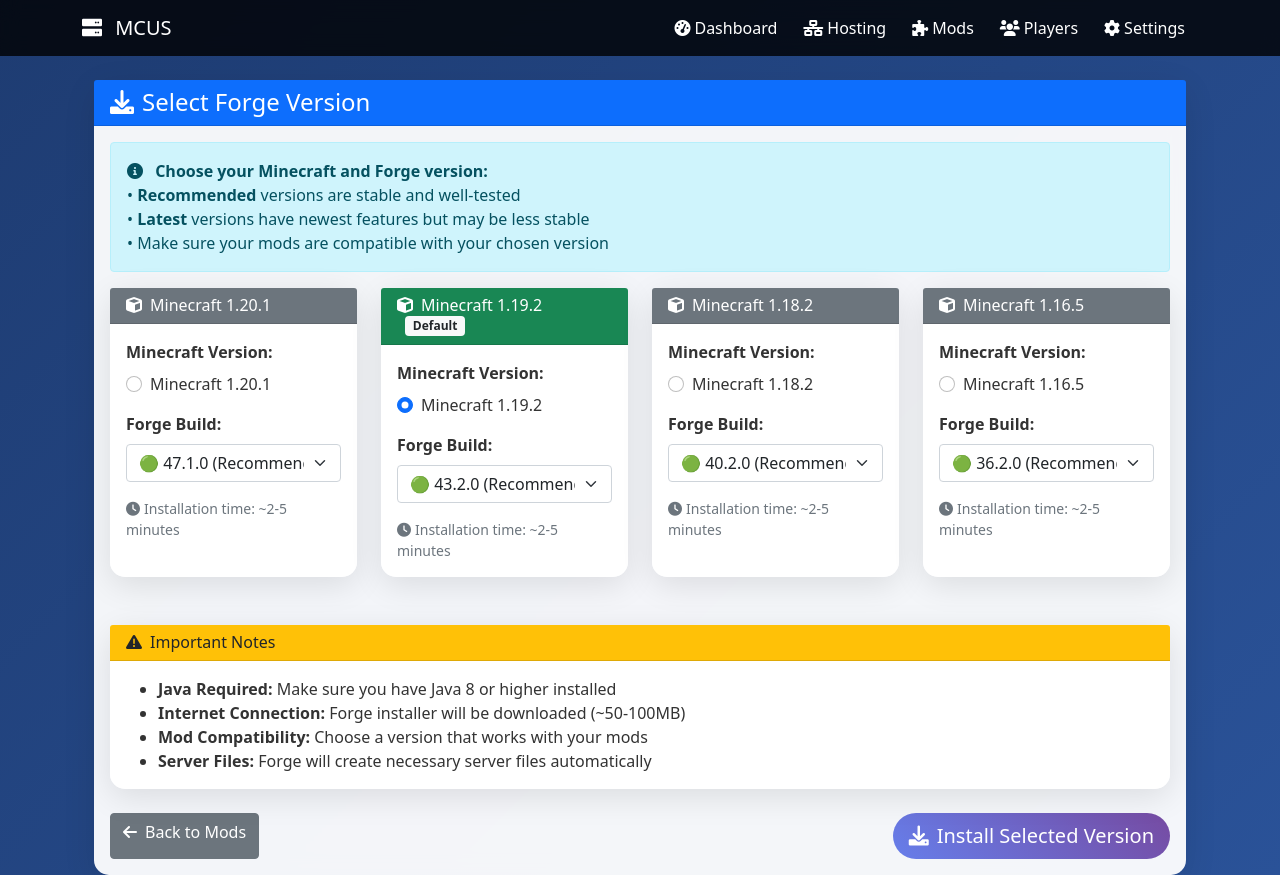
After one commit to billibobby/MCUS, a Flask app: page /select_forge_version in a window 1280 px wide. The commit adds this page. Run offline with Flask 2, Linux system fonts and the light colour scheme.

Commit message:
Add Forge version selection feature - Users can now choose specific Minecraft and Forge versions before installation

```diff
--- a/templates/dashboard.html
+++ b/templates/dashboard.html
@@ -44,7 +44,7 @@
                         <a href="/start_server" class="btn btn-success">
                             <i class="fas fa-play me-2"></i>Start Server
                         </a>
-                        <a href="/install_forge" class="btn btn-warning">
+                        <a href="/select_forge_version" class="btn btn-warning">
                             <i class="fas fa-download me-2"></i>Install Forge
                         </a>
                     {% endif %}
--- a/templates/mods.html
+++ b/templates/mods.html
@@ -19,7 +19,7 @@
                             <i class="fas fa-download fa-3x text-primary mb-3"></i>
                             <h6>Step 1: Install Forge</h6>
                             <p class="text-muted">Set up the mod loader for Minecraft</p>
-                            <a href="/install_forge" class="btn btn-primary">
+                            <a href="/select_forge_version" class="btn btn-primary">
                                 <i class="fas fa-download me-2"></i>Install Forge
                             </a>
                         </div>
@@ -130,7 +130,7 @@
                 <a href="/popular_mods" class="btn btn-info w-100 mb-2">
                     <i class="fas fa-star me-2"></i>Popular Mods
                 </a>
-                <a href="/install_forge" class="btn btn-warning w-100">
+                <a href="/select_forge_version" class="btn btn-warning w-100">
                     <i class="fas fa-download me-2"></i>Install Forge
                 </a>
             </div>
--- /dev/null
+++ b/templates/select_forge_version.html
@@ -0,0 +1,137 @@
+{% extends "base.html" %}
+
+{% block title %}Select Forge Version - MCUS{% endblock %}
+
+{% block content %}
+<div class="container mt-4">
+    <div class="row">
+        <div class="col-12">
+            <div class="card border-primary">
+                <div class="card-header bg-primary text-white">
+                    <h4 class="mb-0">
+                        <i class="fas fa-download me-2"></i>Select Forge Version
+                    </h4>
+                </div>
+                <div class="card-body">
+                    <div class="alert alert-info">
+                        <i class="fas fa-info-circle me-2"></i>
+                        <strong>Choose your Minecraft and Forge version:</strong><br>
+                        • <strong>Recommended</strong> versions are stable and well-tested<br>
+                        • <strong>Latest</strong> versions have newest features but may be less stable<br>
+                        • Make sure your mods are compatible with your chosen version
+                    </div>
+
+                    <form action="{{ url_for('install_forge_version') }}" method="post">
+                        <div class="row">
+                            {% for mc_version, version_info in forge_versions.items() %}
+                            <div class="col-md-6 col-lg-3 mb-4">
+                                <div class="card h-100 border-{% if mc_version == '1.19.2' %}success{% else %}secondary{% endif %}">
+                                    <div class="card-header bg-{% if mc_version == '1.19.2' %}success{% else %}secondary{% endif %} text-white">
+                                        <h6 class="mb-0">
+                                            <i class="fas fa-cube me-2"></i>{{ version_info.name }}
+                                            {% if mc_version == '1.19.2' %}
+                                            <span class="badge bg-light text-dark ms-2">Default</span>
+                                            {% endif %}
+                                        </h6>
+                                    </div>
+                                    <div class="card-body">
+                                        <div class="mb-3">
+                                            <label class="form-label fw-bold">Minecraft Version:</label>
+                                            <div class="form-check">
+                                                <input class="form-check-input" type="radio" name="minecraft_version"
+                                                       id="mc_{{ mc_version }}" value="{{ mc_version }}"
+                                                       {% if mc_version == '1.19.2' %}checked{% endif %}>
+                                                <label class="form-check-label" for="mc_{{ mc_version }}">
+                                                    {{ version_info.name }}
+                                                </label>
+                                            </div>
+                                        </div>
+
+                                        <div class="mb-3">
+                                            <label class="form-label fw-bold">Forge Build:</label>
+                                            <select class="form-select" name="forge_build" id="forge_{{ mc_version }}">
+                                                <option value="{{ version_info.recommended }}" class="text-success">
+                                                    🟢 {{ version_info.recommended }} (Recommended)
+                                                </option>
+                                                <option value="{{ version_info.latest }}" class="text-primary">
+                                                    🔵 {{ version_info.latest }} (Latest)
+                                                </option>
+                                                {% for build in version_info.builds[2:] %}
+                                                <option value="{{ build }}" class="text-secondary">
+                                                    ⚪ {{ build }}
+                                                </option>
+                                                {% endfor %}
+                                            </select>
+                                        </div>
+
+                                        <div class="small text-muted">
+                                            <i class="fas fa-clock me-1"></i>Installation time: ~2-5 minutes
+                                        </div>
+                                    </div>
+                                </div>
+                            </div>
+                            {% endfor %}
+                        </div>
+
+                        <div class="row mt-4">
+                            <div class="col-12">
+                                <div class="card border-warning">
+                                    <div class="card-header bg-warning text-dark">
+                                        <h6 class="mb-0">
+                                            <i class="fas fa-exclamation-triangle me-2"></i>Important Notes
+                                        </h6>
+                                    </div>
+                                    <div class="card-body">
+                                        <ul class="mb-0">
+                                            <li><strong>Java Required:</strong> Make sure you have Java 8 or higher installed</li>
+                                            <li><strong>Internet Connection:</strong> Forge installer will be downloaded (~50-100MB)</li>
+                                            <li><strong>Mod Compatibility:</strong> Choose a version that works with your mods</li>
+                                            <li><strong>Server Files:</strong> Forge will create necessary server files automatically</li>
+                                        </ul>
+                                    </div>
+                                </div>
+                            </div>
+                        </div>
+
+                        <div class="d-flex justify-content-between mt-4">
+                            <a href="{{ url_for('mods') }}" class="btn btn-secondary">
+                                <i class="fas fa-arrow-left me-2"></i>Back to Mods
+                            </a>
+                            <button type="submit" class="btn btn-primary btn-lg">
+                                <i class="fas fa-download me-2"></i>Install Selected Version
+                            </button>
+                        </div>
+                    </form>
+                </div>
+            </div>
+        </div>
+    </div>
+</div>
+
+<script>
+// Auto-select the corresponding Forge build when Minecraft version is selected
+document.querySelectorAll('input[name="minecraft_version"]').forEach(radio => {
+    radio.addEventListener('change', function() {
+        const mcVersion = this.value;
+        const forgeSelect = document.getElementById(`forge_${mcVersion}`);
+        if (forgeSelect) {
+            forgeSelect.selectedIndex = 0; // Select recommended version
+        }
+    });
+});
+
+// Show selected version info
+document.querySelector('form').addEventListener('submit', function(e) {
+    const selectedMc = document.querySelector('input[name="minecraft_version"]:checked');
+    const selectedForge = document.querySelector('select[name="forge_build"]:checked') ||
+                         document.querySelector('select[name="forge_build"]');
+
+    if (selectedMc && selectedForge) {
+        const confirmMsg = `Are you sure you want to install Forge ${selectedMc.value}-${selectedForge.value}?\n\nThis will download and install the Forge server files.`;
+        if (!confirm(confirmMsg)) {
+            e.preventDefault();
+        }
+    }
+});
+</script>
+{% endblock %}
```
Also changed, not shown: src/server_manager.py (+45 -0 lines), web_app.py (+70 -6 lines).
